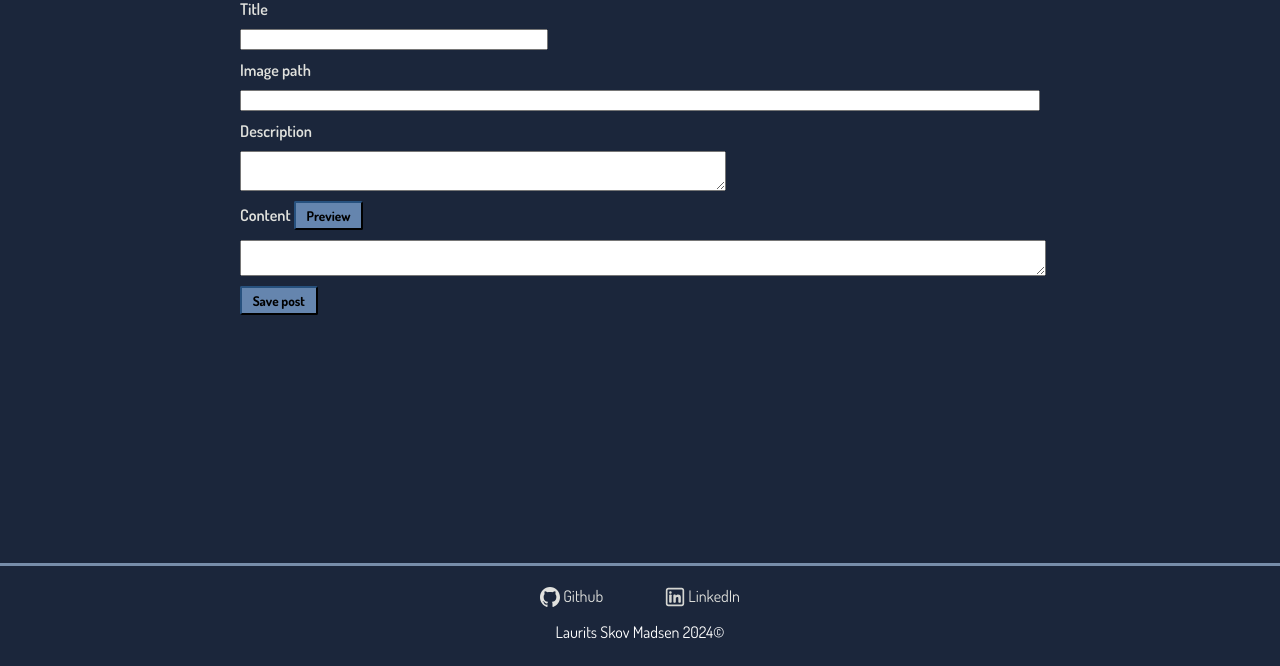
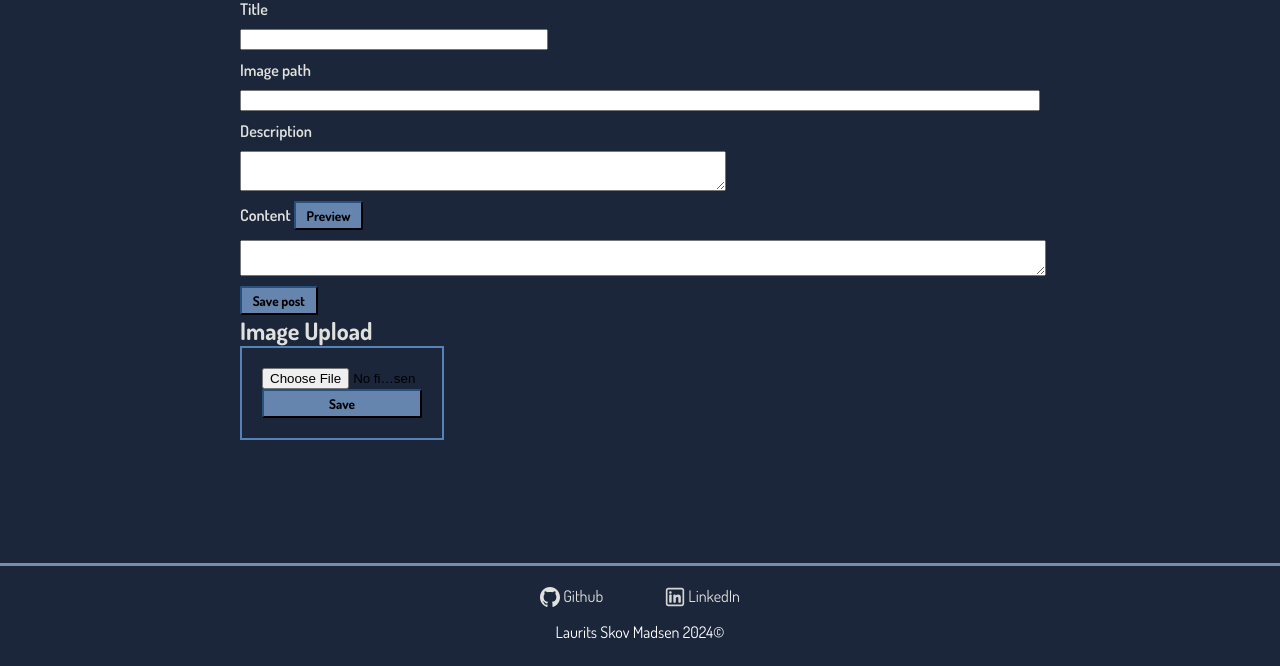
Before and after one commit to DGLaurits/myblog, a Flask app: page /write in a window 1280 px wide. Shown: the part 134-800 px from the top of the page. Run offline with Flask 3, Linux system fonts and the light colour scheme; the visitor is signed in with stand-in values (Sample User, id 1); some libraries are stand-ins or nearby versions.

Commit message:
Added functionality to post and get images, and store them in the database

```diff
--- a/app.py
+++ b/app.py
@@ -1,9 +1,8 @@
-from flask import Flask, flash, render_template, request, redirect, url_for, session
+from flask import Flask, flash, render_template, request, redirect, session, send_file
 from functools import wraps
 from werkzeug.utils import secure_filename
-import db
-import markdown
-import os
+import db, string, random, os, markdown, io
+
 
 IMAGE_FOLDER = 'static/images/uploads'
 ALLOWED_IMG_EXTENSIONS = {'txt', 'pdf', 'png', 'jpg', 'jpeg', 'gif'}
@@ -40,13 +39,13 @@ def about():
 
 @app.route("/projects")
 def projects():
-    my_projects = db.get_projects(10)
+    my_projects = db.load_projects(10)
     return render_template("projects.html", my_projects=my_projects)
 
 @app.route("/projects/<id>")
 def project_page(id):
 
-    content_markdown = db.get_project_by_id(id)
+    content_markdown = db.load_project_by_id(id)
     content_html = markdown.markdown(content_markdown)
     return render_template("project_page.html", content=content_html)
 
@@ -79,30 +78,34 @@ def write_page():
 
     return render_template("writing.html")
 
-@app.route("/images", methods=['GET', 'POST'])
-@admin_required
-def images():
-    if request.method == 'POST':
-        print(request.files)
-        if 'file' not in request.files:
-            print("part")
-            flash('No file part')
-            return redirect('/images')
-        file = request.files['file']
-        if file.filename == '':
-            print("select")
-            flash("No selected file")
-            return redirect("/images")
-        if file and allowed_file(file.filename):
-            print("half success")
-            filename = secure_filename(file.filename)
-            file.save(f"{IMAGE_FOLDER}/{filename}")
-        flash("success")
+@app.route("/upload_image", methods=['POST'])
+def post_image():
+    if 'file' not in request.files:
+        flash('No file part')
+        return redirect('/images')
+    file = request.files['file']
+    if file.filename == '':
+        flash("No selected file")
         return redirect("/images")
+    if file and allowed_file(file.filename):
+        filename = secure_filename(file.filename)
+        fileextension = filename.rsplit('.',1)[1]
+        filename = id_generator() + '.' + fileextension
+        db.add_image(filename, file.read())
 
-    image_files = os.listdir(IMAGE_FOLDER)
-    image_paths = [f"{IMAGE_FOLDER}/{file}" for file in image_files]
-    return render_template("images.html", images=image_paths)
+    return redirect("/images")
+
+@app.route("/get_image/<id>")
+def send_image(id):
+    image = db.load_image(id)
+    if not image:
+        return "No image with this id"
+    image_binary = image['image']
+    image_title = image['title']
+    return send_file(io.BytesIO(image_binary), mimetype="image/jpeg")
+
+def id_generator(size=32, chars=string.ascii_uppercase + string.digits):
+    return ''.join(random.choice(chars) for _ in range(size))
 
 if __name__ == "__main__":
     app.run(debug=True)
--- a/templates/writing.html
+++ b/templates/writing.html
@@ -22,6 +22,14 @@
         </div>
         <button type="submit">Save post</button>
     </form>
+    <h1>Image Upload</h1>
+    <div style="padding: 20px; width: 160px; height: auto; border: solid 2px rgb(85, 131, 184);">
+        <form style="display: flex; flex-direction: column;" action="/images" method="POST" enctype=multipart/form-data>
+            <input type="file" name="file" id="file_input">
+            <button type="submit">Save</button>
+        </form>
+    </div>
+    <div></div>
 </section>
 <script src="https://unpkg.com/showdown/dist/showdown.min.js"></script>
 <script>
```
Also changed, not shown: db.py (+14 -2 lines), templates/images.html (deleted, +0 -20 lines).
